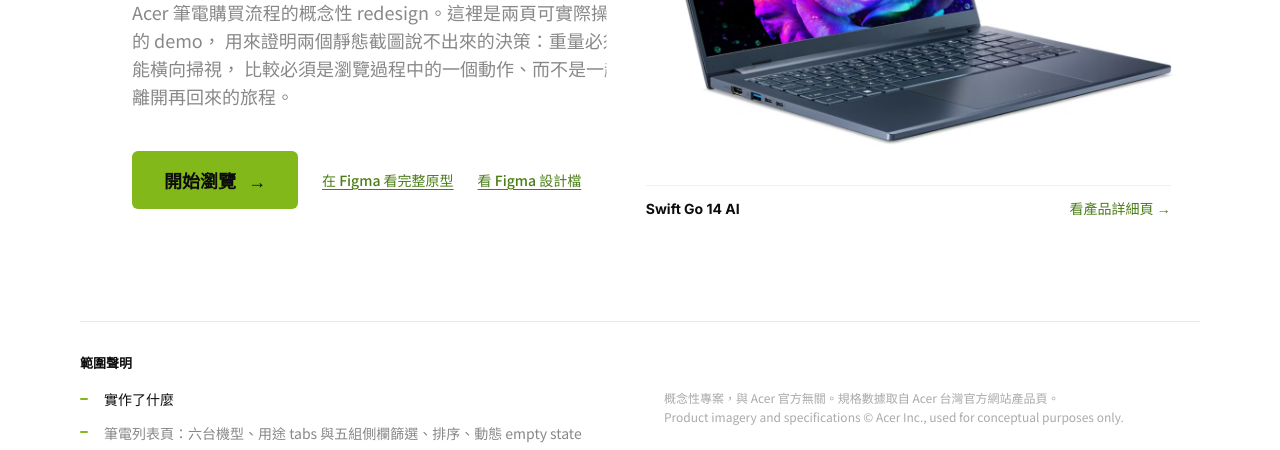
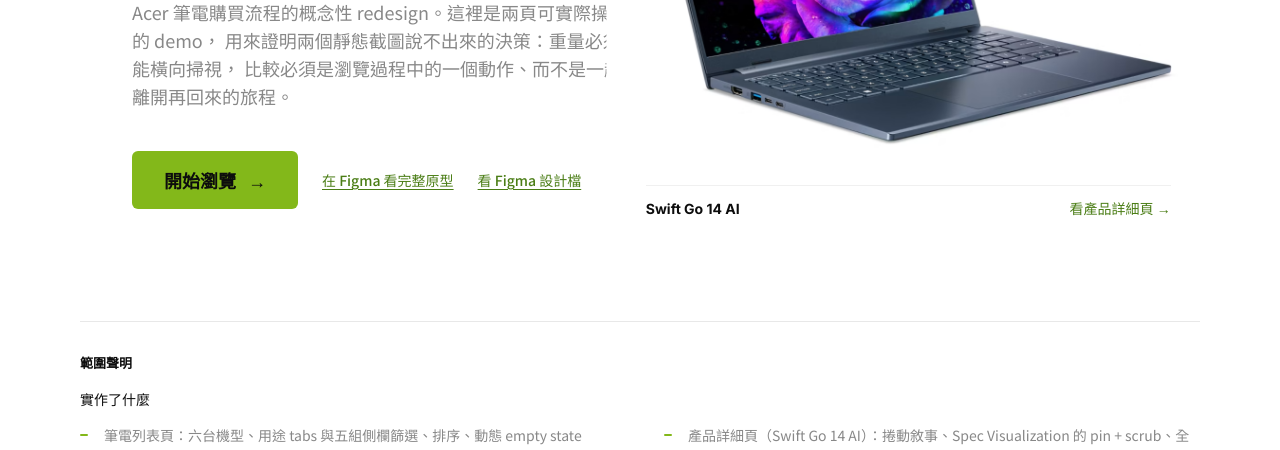
Before and after one commit to leortsai/acer-redesign-demo, a plain HTML site: page index.html in a window 1280 px wide. Shown: the part 467-917 px from the top of the page. Drawn offline with Linux system fonts and the light colour scheme.

Commit message:
Add files via upload

```diff
--- a/index.html
+++ b/index.html
@@ -134,12 +134,11 @@
 }
 .scope-list.is-in li::before{background:var(--green-500)}
 .scope-list li b{color:var(--text-primary);font-weight:var(--fw-medium)}
-.scope-cap{
-  font-size:var(--fs-caption);color:var(--text-muted);
-  margin-top:var(--space-3);line-height:var(--lh-base);
+.scope-sub{
+  font-size:var(--fs-body-sm);font-weight:var(--fw-medium);
+  color:var(--text-primary);
+  margin-bottom:var(--space-4);
 }
-/* 免責聲明現在是該欄唯一元素，去掉上邊距才會與左欄首行切齊 */
-.scope-grid > div > .scope-cap:first-child{margin-top:0}
 
 /* CTA */
 .index-cta-row{
@@ -283,21 +282,19 @@
   <!-- 範圍聲明 -->
   <section class="scope-block" aria-labelledby="scope-h">
     <h2 class="scope-h" id="scope-h">範圍聲明</h2>
+    <p class="scope-sub">實作了什麼</p>
     <div class="scope-grid">
       <div>
         <ul class="scope-list is-in">
-          <li><b>實作了什麼</b></li>
           <li>筆電列表頁：六台機型、用途 tabs 與五組側欄篩選、排序、動態 empty state</li>
           <li>完整比較流程：勾選 → Compare Bar → Overlay → 差異模式 → 關閉後上下文完整保留</li>
+        </ul>
+      </div>
+      <div>
+        <ul class="scope-list is-in">
           <li>產品詳細頁（Swift Go 14 AI）：捲動敘事、Spec Visualization 的 pin + scrub、全頁跟隨的購買列</li>
           <li>桌面 1440 與手機 375 兩種形態，鍵盤可完整操作，支援「減少動態效果」</li>
         </ul>
-      </div>
-      <div>
-        <p class="scope-cap">
-          概念性專案，與 Acer 官方無關。規格數據取自 Acer 台灣官方網站產品頁。<br>
-          Product imagery and specifications © Acer Inc., used for conceptual purposes only.
-        </p>
       </div>
     </div>
   </section>
```
